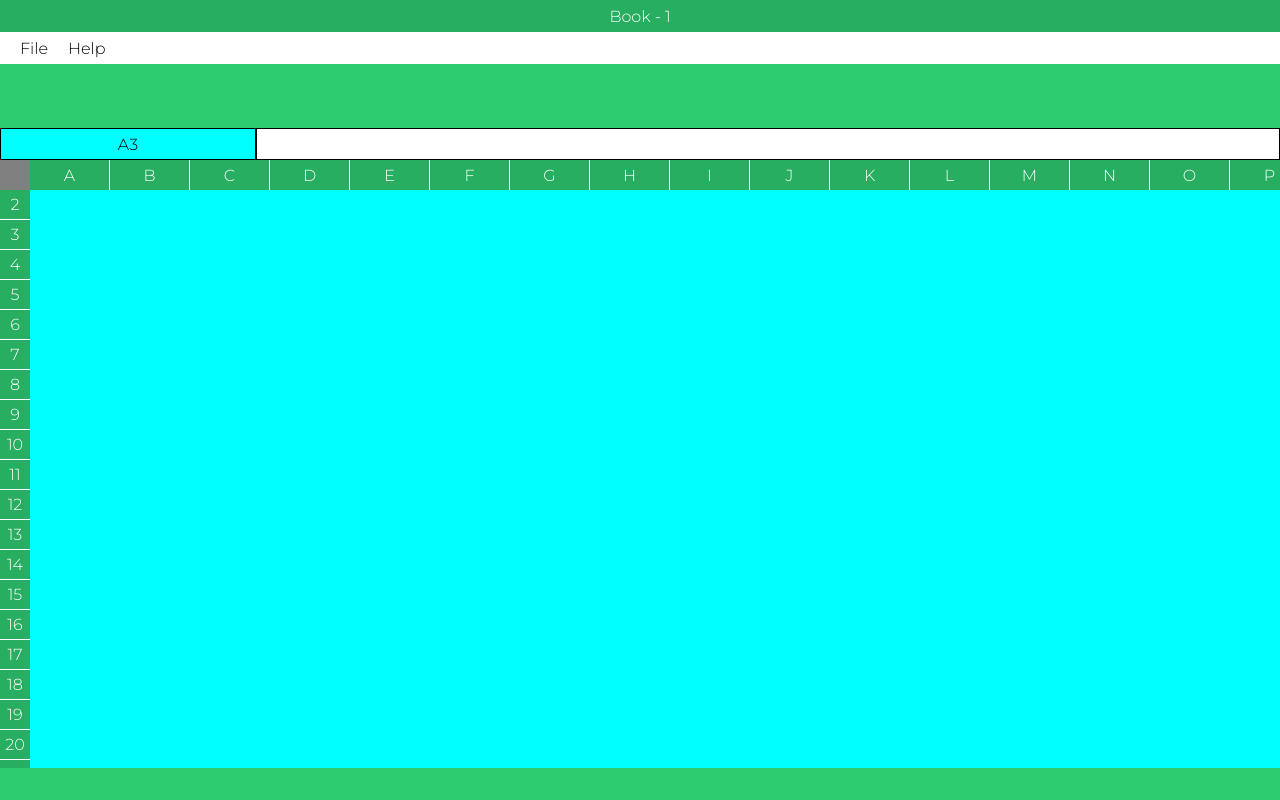
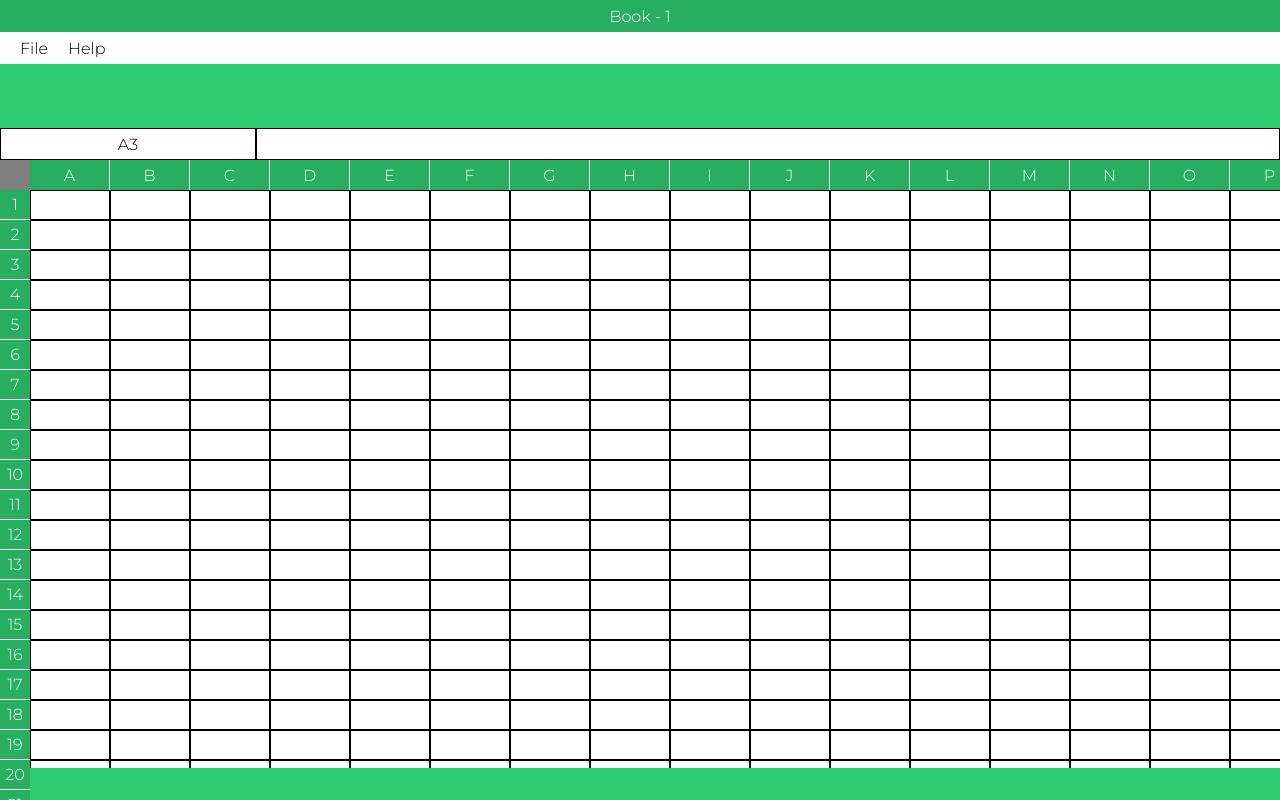
Before and after one commit to Aysuhgarg/Webdev, a website: page Module2/Lec4/MsExcel/index.html in a window 1280 px wide. Drawn offline with Linux system fonts and the light colour scheme.

Commit message:
grid completed

```diff
--- a/Module2/Lec4/MsExcel/index.html
+++ b/Module2/Lec4/MsExcel/index.html
@@ -31,6 +31,7 @@
         <div class="row-number-section"></div>
 
         <div class="column-tag-section"></div>
+        <div class="cell-section"></div>
       </div>
       <div class="sheets-section"></div>
     </div>
--- a/Module2/Lec4/MsExcel/script.js
+++ b/Module2/Lec4/MsExcel/script.js
@@ -23,3 +23,24 @@ for(let i=0;i<26;i++)
     div.classList.add("column-tag");
     column.append(div);
 }
+
+let cellsection=document.querySelector(".cell-section");
+for(let i=1;i<=100;i++)
+{
+    let rowDiv=document.createElement("div");
+    rowDiv.classList.add("row");
+    for(let j=0;j<26;j++)
+    {
+      let ascii=j+65;
+      let alphabet=String.fromCharCode(ascii);
+      let celladdress=alphabet+i;
+
+      let cell =document.createElement("div");
+
+      cell.classList.add("cell");
+      cell.setAttribute("data-address",celladdress);
+      rowDiv.append(cell);
+
+    }
+    cellsection.append(rowDiv);
+}
--- a/Module2/Lec4/MsExcel/style.css
+++ b/Module2/Lec4/MsExcel/style.css
@@ -9,7 +9,7 @@
 .container{
  height: 100vh;
  width:100vw;
- background-color: aqua;
+
 }
 .title-section{
   outline: none;
@@ -57,6 +57,7 @@
 .grid{
     height:76%;
     overflow: auto;
+    position:relative;
 }
 .sheets-section {
     height: 4%;
@@ -67,11 +68,17 @@
     height: 30px;
     width: 30px;
     background-color: gray;
-    position: fixed;
-    z-index: 10;
+    z-index: 2;
+    position:fixed;
+    top:20vh;
+    left:0;
+
   }
 .row-number-section{
     display: inline-block;
+    position: fixed;
+    top:calc(20vh + 30px);
+    left:0;
 }
 .row-number {
     height: 30px;
@@ -83,6 +90,7 @@
     align-items: center;
     border: none;
     border-bottom: 1px solid;
+
   }
 .column-tag-section{
     height:30px;
@@ -104,3 +112,22 @@
     justify-content: center;
     align-items: center;
 }
+.cell-section{
+  position:absolute;
+  top:30px;
+  left:30px;
+  overflow:auto;
+  height:calc(76vh - 30px);
+  width:calc(100vw - 30px);
+
+}
+.cell{
+  height:30px;
+    width:80px;
+
+    border: 1px solid;
+    flex-shrink: 0;
+}
+.row{
+  display:flex;
+}
```
